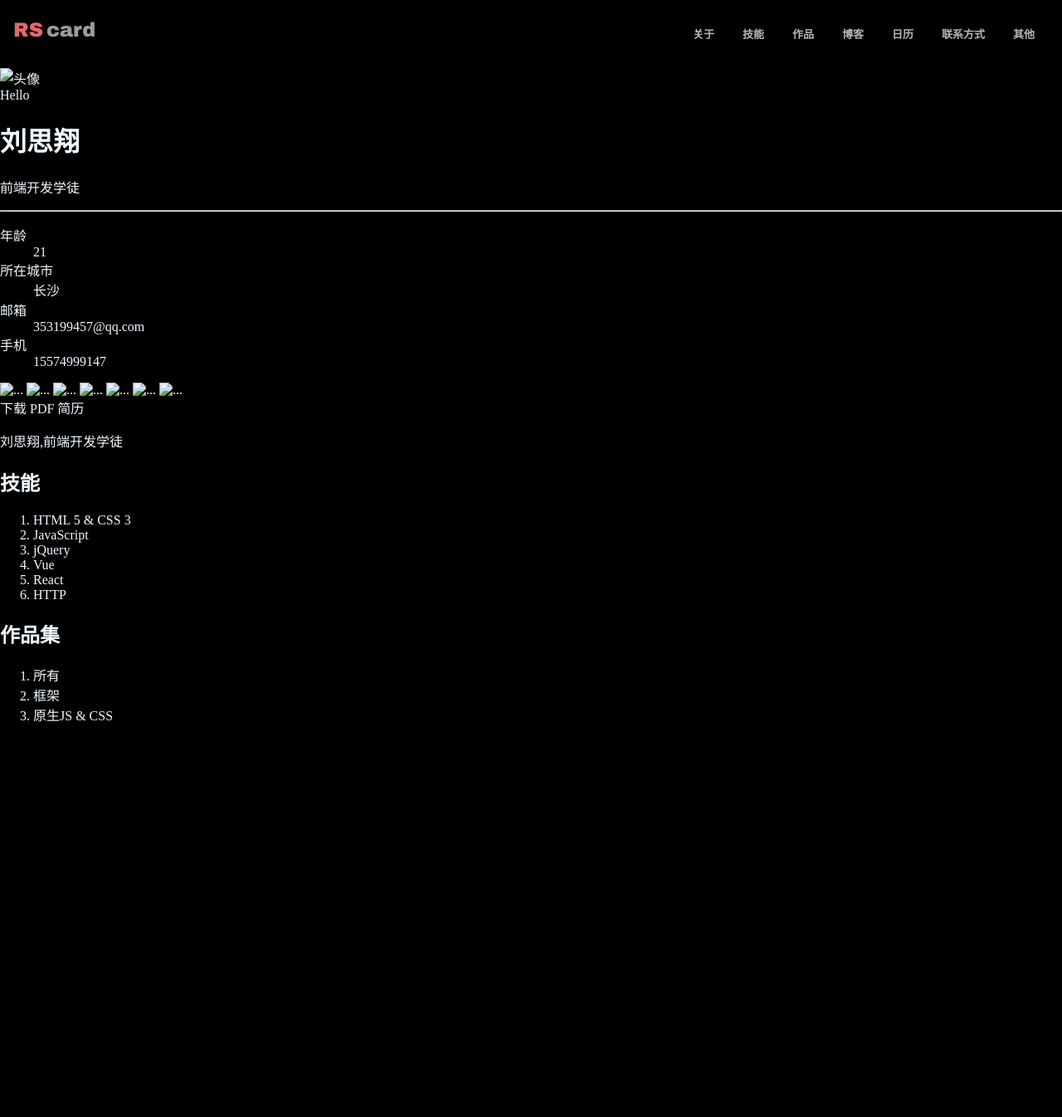
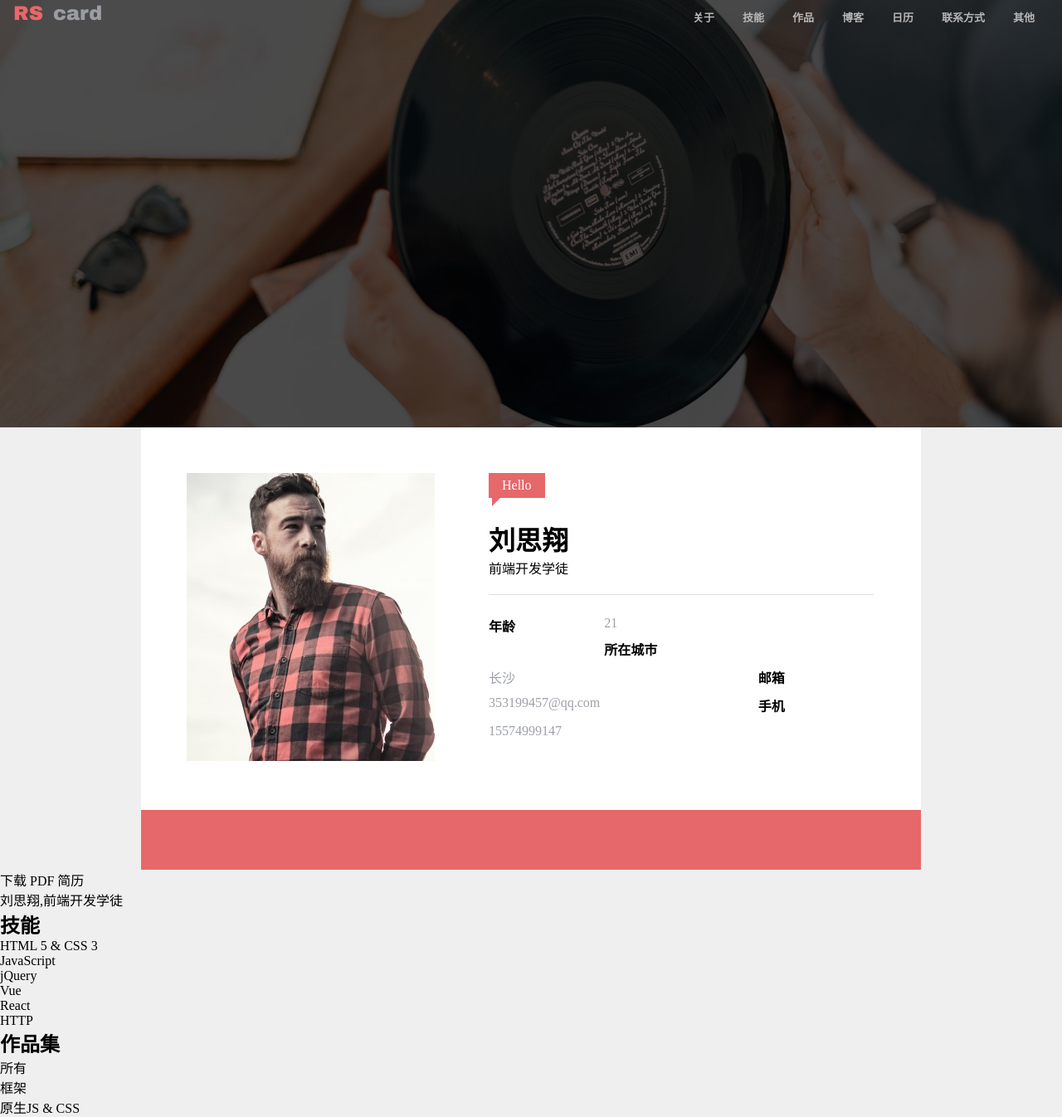
Before and after one commit to MagicHomie/resume, a plain HTML site: page index.html in a window 1280 px wide. Shown: the whole page at 83% size. Before the commit the page ends 889 px from the top, so only its background shows below. Drawn offline with Linux system fonts and the light colour scheme.

Commit message:
简历(2)

```diff
--- a/a.css
+++ b/a.css
@@ -1,36 +1,49 @@
 body{
-    background: black;
-    color: aliceblue;
+    background: #efefef;
+    color: black;
     margin: 0%;
 }
 a{
     color: inherit;
     text-decoration: none;
 }
-.clearfix::after{
+*{
+    margin: 0;
+    padding: 0;
+}
+hr{
+    height: 0;
+    border: none;
+    border-top: 1px solid #dedede;
+}
+.clearfix:after{
     content: '';
     display: block;
     clear: both;
 }
+.topNavBar-inner{
+    padding: 0px 16px 0px 16px;
+}
 .topNavBar{
-    padding-top: 20px;
-    padding-bottom: 20px;
-    padding-left: 16px;
-    padding-right: 16px;
+    padding-top: 20px 0px 20px 0px;
+    position: fixed;
+    top: 0;
+    left: 0;
+    width: 100%;
 }
-.topNavBar>nav{
+.topNavBar nav{
     padding-top: 3px;
     padding-bottom: 4px;
 }
-.topNavBar>nav>ul{
+.topNavBar nav>ul{
     list-style:none; margin: 0%; padding: 0%;
 }
-.topNavBar>nav>ul>li{
+.topNavBar nav>ul>li{
     float:left;
     margin-left: 17px;
     margin-right: 17px;
 }
-.topNavBar>nav>ul>li>a{
+.topNavBar nav>ul>li>a{
    font-size: 13px;
    color: #b7b7b7;
    font-weight: bold;
@@ -40,7 +53,7 @@ a{
    padding-bottom: 5px;
    display: block;
 }
-.topNavBar>nav>ul>li>a:hover{
+.topNavBar nav>ul>li>a:hover{
     border-bottom: 3px solid #e06567;
 }
 .topNavBar .logo{
@@ -56,3 +69,89 @@ a{
 .topNavBar .logo .card{
     color: #9a9da2
 }
+.banner{
+    height: 515px;
+    background-image: url(./img/rs-cover.jpg);
+    background-position: center center;
+    background-size: cover;
+}
+.banner .mask{
+    height: 515px;
+    background-color: rgba(0, 0, 0, 0.7);
+}
+.userCard{
+    max-width: 940px;
+    margin-left: auto;
+    margin-right: auto;
+    background-color: #fff;
+}
+.userCard .welcome{
+    background: #e6686a;
+    color: white;
+    display: inline-block;
+    padding: 4px 16px;
+    line-height: 22px;
+    position: relative;
+    margin-bottom: 10px;
+}
+.userCard .welcome .triangle{
+    display: block;
+    border: 10px solid transparent;
+	width: 0px;
+	border-left-color:#E6686A;
+    border-top-width: 0px;
+    position: absolute;
+    left: 4px;
+    top: 100%;
+}
+.userCard .picture{
+    float: left;
+}
+.userCard .text{
+    float: left;
+    margin-left: 65px;
+    width: 464px;
+}
+.userCard .text h1{
+    margin-top: 16px;
+}
+.userCard .text hr{
+    margin: 20px 0px 20px;
+}
+.userCard .pictureAndText{
+    padding: 55px;
+}
+.userCard dl dt,
+.userCard dl dd{
+    float: left;
+    padding: 5px 0;
+}
+.userCard dl dt{
+    width: 30%;
+    font-weight: bold;
+}
+.userCard dl dd{
+    width: 70%;
+    color: #9da0a7;
+}
+.userCard>footer.media{
+    background:#E6686A;
+    text-align: center;
+}
+.userCard>footer.media>a{
+    display: inline-block;
+    width: 40px;
+    line-height: 30px;
+    padding: 5px 0;
+    border-radius: 50%;
+    margin: 16px;
+}
+.userCard>footer.media>a:hover{
+    background: #CF5D5F;
+}
+.userCard svg{
+    width: 30px;
+    height: 30px;
+    fill: white;
+    vertical-align: top;
+}
--- a/index.html
+++ b/index.html
@@ -1,16 +1,23 @@
 <!DOCTYPE html>
-<html lang="en">
 <head>
-    <meta charset="UTF-8">
-    <meta name="viewport" content="width=device-width, initial-scale=1.0">
-    <meta http-equiv="X-UA-Compatible" content="ie=edge">
     <title>我的简历</title>
     <link rel="stylesheet" href="./a.css">
+    <script src="//at.alicdn.com/t/font_928843_uij59g2tc3o.js"></script>
+    <style type="text/css">
+      .icon {
+         width: 1em; height: 1em;
+         vertical-align: -0.15em;
+         fill: currentColor;
+         overflow: hidden;
+      }
+  </style>
 </head>
 <body>
-        <div class="topNavBar clearfix">
+        <div class="topNavBar">
+          <div class="topNavBar-inner clearfix">
               <a class="logo" href="#" alt="logo" style="float:left;">
-                <span class="rs">RS</span><span class="card">card</span>
+                  <span class="rs">RS</span>
+                  <span class="card">card</span>
                   </a>
                   <nav style="float:right;">
                     <ul class="clearfix">
@@ -24,15 +31,20 @@
                     </ul>
                   </nav>
                 </div>
-              <div class="banner" style="background-image: url(#)"></div>
+              </div>
+              <div class="banner">
+                <div class="mask"></div>
+              </div>
               <main>
-                <div class="card">
+                <div class="userCard">
+                  <div class="pictureAndText clearfix">
                   <div class="picture">
-                    <img src="" alt="头像">
+                    <img src="./img/avatar.jpg" alt="头像">
                   </div>
                   <div class="text">
-                    <div class="profile">
-                      <span class="welcome">Hello</span>
+                      <span class="welcome">Hello
+                        <span class="triangle"></span>
+                      </span>
                       <h1>刘思翔</h1>
                       <p>前端开发学徒</p>
                       <hr>
@@ -47,16 +59,21 @@
                         <dd>15574999147</dd>
                       </dl>
                   </div>
+                  </div>
                     <footer class="media">
-                      <a href="#"><img src="#" alt="..."></a>
-                      <a href="#"><img src="#" alt="..."></a>
-                      <a href="#"><img src="#" alt="..."></a>
-                      <a href="#"><img src="#" alt="..."></a>
-                      <a href="#"><img src="#" alt="..."></a>
-                      <a href="#"><img src="#" alt="..."></a>
-                      <a href="#"><img src="#" alt="..."></a>
+                      <a href="#">
+                        <svg class="icon" aria-hidden="true">
+                          <use xlink:href="#icon-github"></use>
+                      </svg>
+                      <a href="#">
+                        <svg class="icon" aria-hidden="true">
+                          <use xlink:href="#icon-csdn"></use>
+                      </svg>
+                      <a href="#">
+                        <svg class="icon" aria-hidden="true">
+                          <use xlink:href="#icon-wechat"></use>
+                      </svg></a>
                     </footer>
-                  </div>
                   </div>
 
                 <a class="button" href="#">下载 PDF 简历</a>
@@ -69,21 +86,21 @@
               <section>
                   <h2>技能</h2>
                   <ol>
-                      <li ">HTML 5 & CSS 3</li>
-                      <li ">JavaScript</li>
-                      <li ">jQuery</li>
-                      <li ">Vue</li>
-                      <li ">React</li>
-                      <li ">HTTP</li>
+                      <li>HTML 5 & CSS 3</li>
+                      <li>JavaScript</li>
+                      <li>jQuery</li>
+                      <li>Vue</li>
+                      <li>React</li>
+                      <li>HTTP</li>
                   </ol>
               </section>
               <section>
                   <h2>作品集</h2>
                   <nav>
                       <ol>
-                          <li ">所有</li>
-                          <li ">框架</li>
-                          <li ">原生JS & CSS</li>
+                          <li>所有</li>
+                          <li>框架</li>
+                          <li>原生JS & CSS</li>
                       </ol>
                   </nav>
 
```
Also changed, not shown: img/avatar.jpg (added), img/rs-cover.jpg (added). Lines whose indentation alone changed are shown as unchanged.
